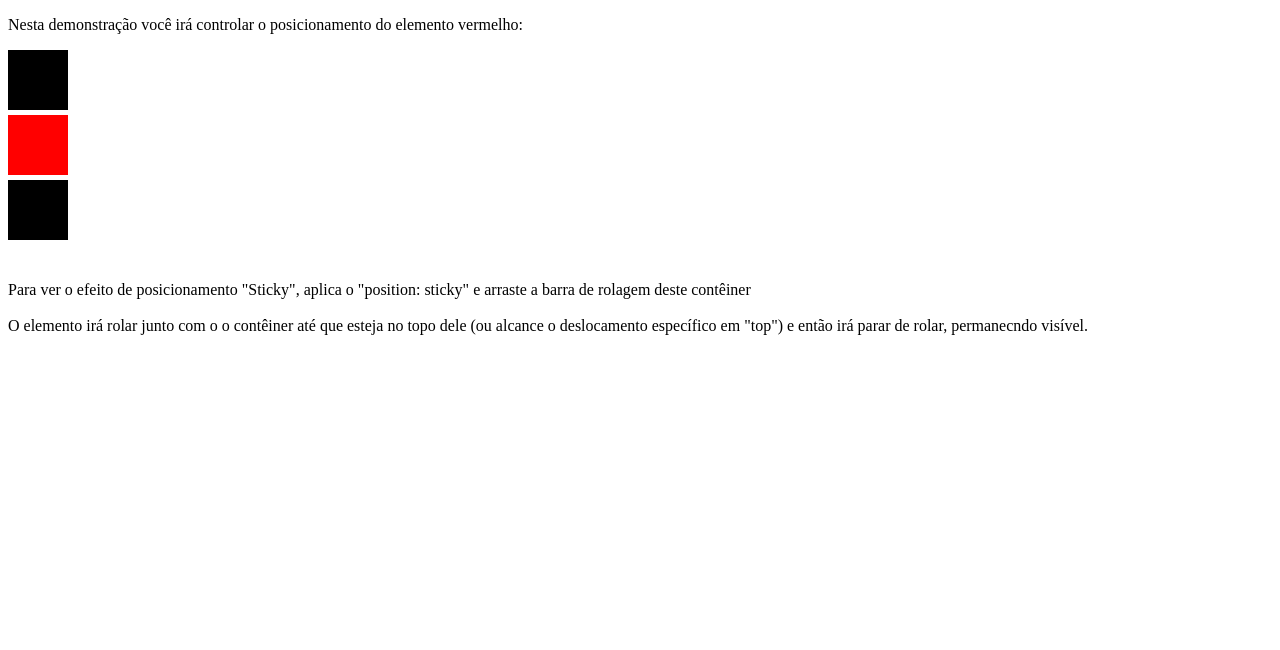
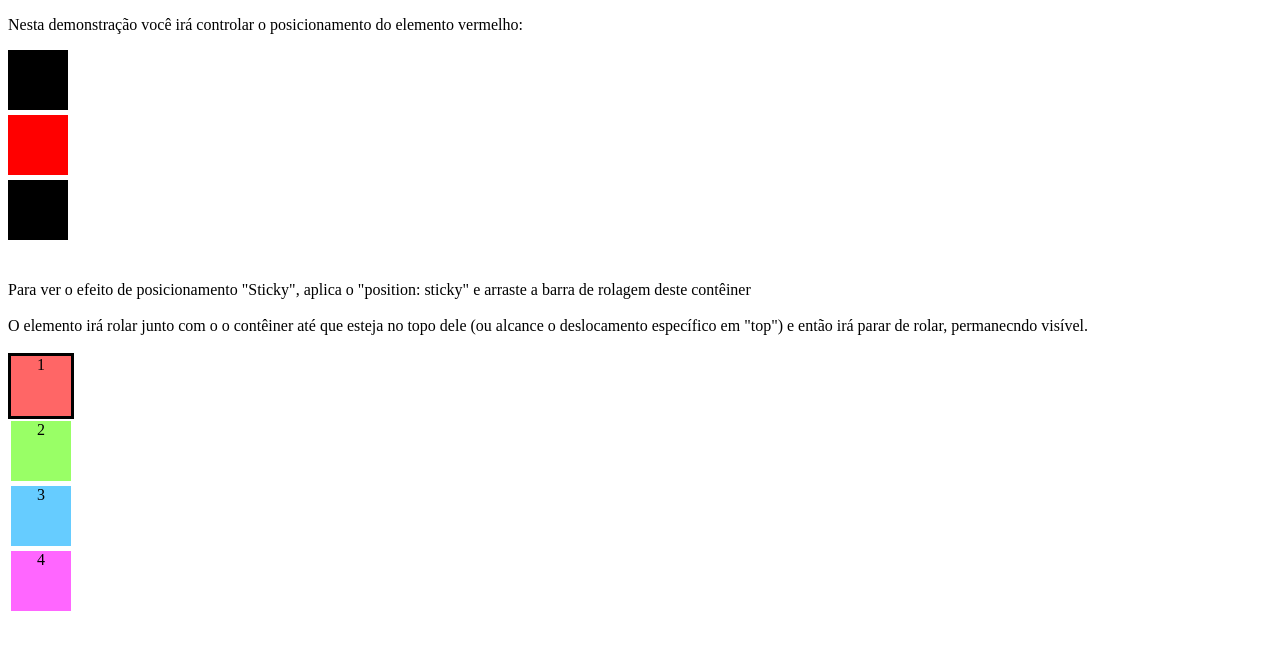
Before and after one commit to pedro00876/curso-fullstack, a plain HTML site: page avançando-no-css/index.html in a window 1280 px wide. Drawn offline with Linux system fonts and the light colour scheme.

```diff
--- a/avançando-no-css/index.html
+++ b/avançando-no-css/index.html
@@ -29,6 +29,15 @@
      O elemento irá rolar junto com o o contêiner até que esteja no topo dele (ou
      alcance o deslocamento específico em "top") e então irá parar de rolar,
      permanecndo visível.
+     <br><br>
+
+
+     <div class="container">
+        <div class="item" style="--hue: 0">1</div>
+        <div class="item" style="--hue: 100">2</div>
+        <div class="item" style="--hue: 200">3</div>
+        <div class="item" style="--hue: 300">4</div>
+     </div>
 </body>
 
 </html>
--- a/avançando-no-css/style.css
+++ b/avançando-no-css/style.css
@@ -40,3 +40,14 @@
     --bg-color: black;
     --modal-color: red
 }
+
+
+.container {
+    border: dashed;
+}
+
+.item {
+    --hue: 0;
+    text-align: center;
+    background-color: hsl(var(--hue), 100%, 70%);
+}
```
